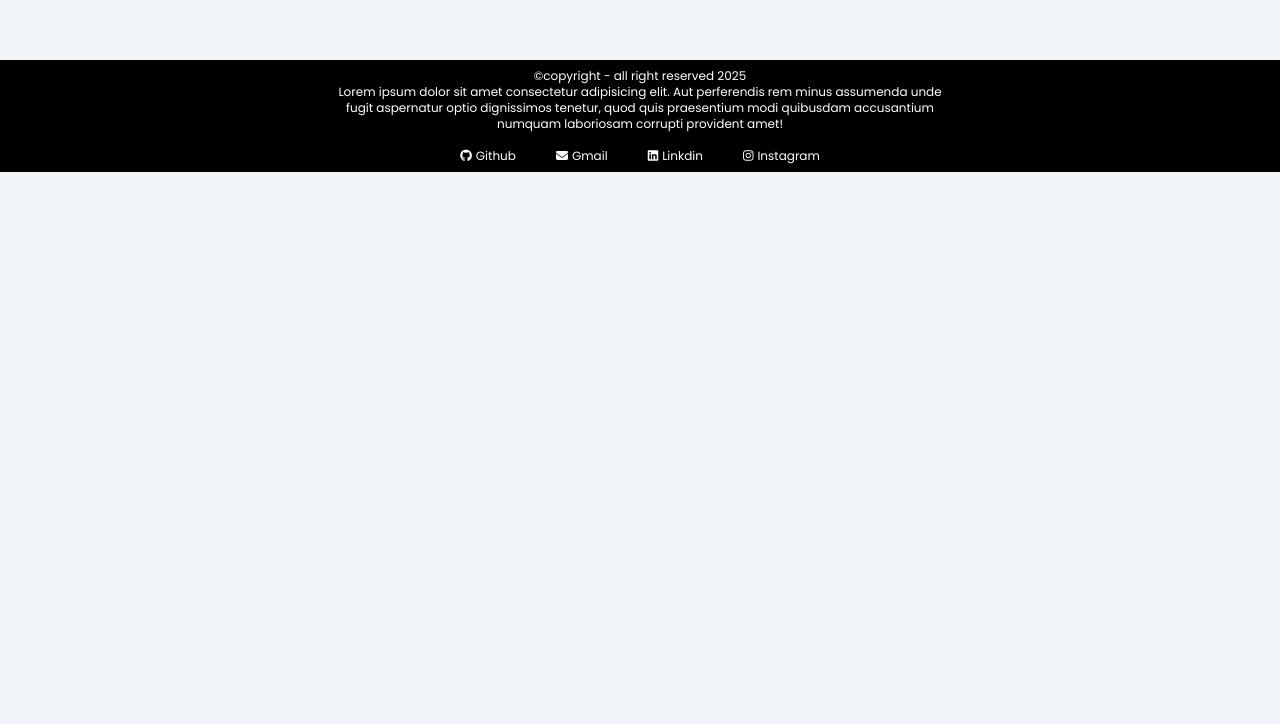
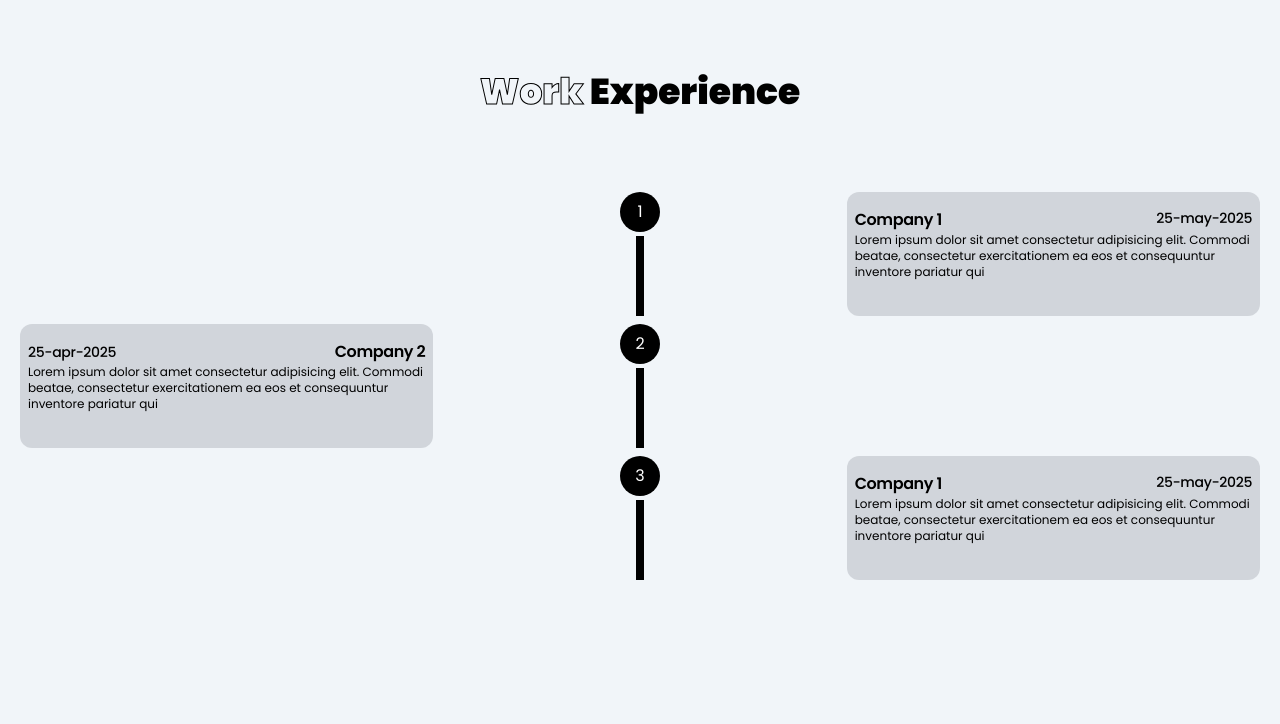
Before and after one commit to Shaun-Noronha/shaun-noronha-portfolio, a plain HTML site: page index.html in a window 1280 px wide. Shown: the part 1496-2220 px from the top of the page. Before the commit the page ends 1668 px from the top, so only its background shows below. Drawn offline with nearby package versions, Linux system fonts and the light colour scheme.

Commit message:
experience 1

```diff
--- a/index.html
+++ b/index.html
@@ -140,7 +140,7 @@
 
             <!-- ABOUT -->
             <section
-                class=" min-h-[88svh] mt-2 mb-2 flex  xl:flex-row-reverse flex-col text-center items-center py-5 px-5 relative overflow-hidden"
+                class=" min-h-[92svh] mt-2 mb-2 flex  xl:flex-row-reverse flex-col text-center items-center py-5 px-5 relative overflow-hidden"
                 id="about">
                 <div data-aos="fade-up">
                     <h1 class=" font-popins-black text-2xl md:text-4xl"><span class=" text-border">ABOUT</span> ME</h1>
@@ -208,6 +208,68 @@
                 </div>
             </section>
             <!-- ABOUT -->
+
+            <!-- Experience -->
+            <section class=" min-h-[92svh] mt-2 mb-2 flex  flex-col  items-center py-5 px-5 relative overflow-hidden"
+                id="about">
+                <h1 class=" font-popins-black text-2xl md:text-4xl mb-10" data-aos="fade-up"><span
+                        class=" text-border">Work</span>
+                    Experience
+                </h1>
+
+                <div class=" flex flex-col gap-2 items-center mt-10 w-full">
+                    <div class=" grid grid-cols-3 place-content-center  w-full  ">
+                        <div></div>
+                        <div class="flex items-center justify-center w-full flex-col ">
+                            <div
+                                class="w-10 bg-black rounded-full aspect-square text-white flex items-center justify-center">
+                                1</div>
+                            <div class="w-2 bg-black h-20 mt-1"></div>
+                        </div>
+                        <div class=" bg-gray-300 rounded-xl px-2 py-4 " data-aos="fade-left">
+                            <span class="font-popins-semibold tracking-tight">Company 1</span>
+                            <span class="font-popins-medium tracking-tight text-sm float-end">25-may-2025</span>
+                            <p class=" text-xs">Lorem ipsum dolor sit amet consectetur adipisicing elit. Commodi beatae,
+                                consectetur
+                                exercitationem ea eos et consequuntur inventore pariatur qui</p>
+                        </div>
+                    </div>
+                    <div class=" grid grid-cols-3 place-content-center w-full">
+                        <div class="  bg-gray-300 rounded-xl px-2 py-4" data-aos="fade-right">
+
+                            <span class="font-popins-medium tracking-tight text-sm">25-apr-2025</span>
+                            <span class="font-popins-semibold tracking-tight float-end">Company 2</span>
+                            <p class=" text-xs">Lorem ipsum dolor sit amet consectetur adipisicing elit. Commodi beatae,
+                                consectetur
+                                exercitationem ea eos et consequuntur inventore pariatur qui</p>
+                        </div>
+
+                        <div class="flex items-center justify-center flex-col">
+                            <div
+                                class="w-10 bg-black rounded-full aspect-square text-white flex items-center justify-center">
+                                2</div>
+                            <div class="w-2 bg-black h-20 mt-1"></div>
+                        </div>
+                        <div></div>
+                    </div>
+                    <div class=" grid grid-cols-3 place-content-center  w-full  ">
+                        <div></div>
+                        <div class="flex items-center justify-center w-full flex-col ">
+                            <div class="w-10 bg-black rounded-full aspect-square text-white flex items-center justify-center">3</div>
+                            <div class="w-2 bg-black h-20 mt-1"></div>
+                        </div>
+                        <div class=" bg-gray-300 rounded-xl px-2 py-4 " data-aos="fade-left">
+                            <span class="font-popins-semibold tracking-tight">Company 1</span>
+                            <span class="font-popins-medium tracking-tight text-sm float-end">25-may-2025</span>
+                            <p class=" text-xs">Lorem ipsum dolor sit amet consectetur adipisicing elit. Commodi beatae,
+                                consectetur
+                                exercitationem ea eos et consequuntur inventore pariatur qui</p>
+                        </div>
+                    </div>
+                </div>
+            </section>
+            <!-- Exoerience -->
+
         </main>
         <!-- MAIN SECTION -->
     </div>
```
Also changed, not shown: style.css.
